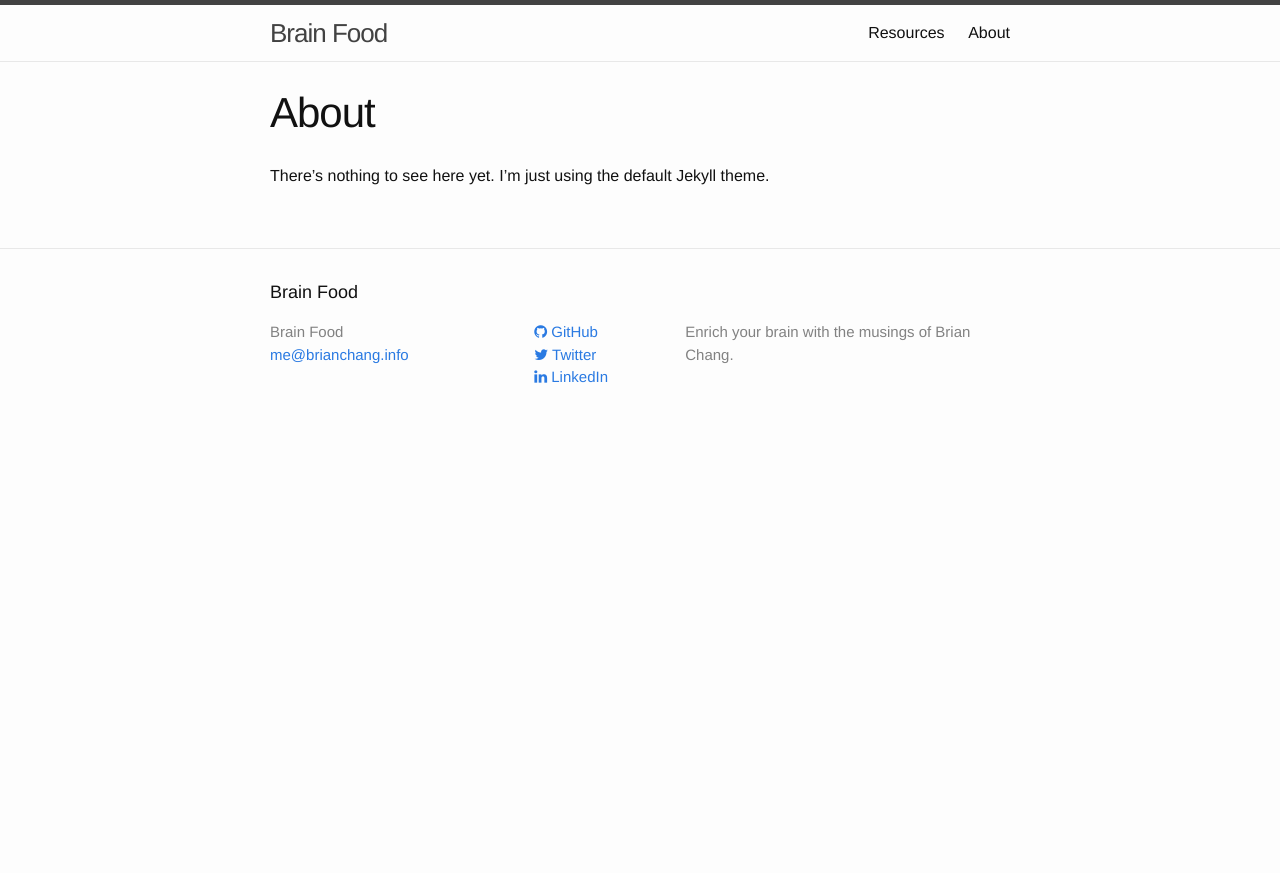
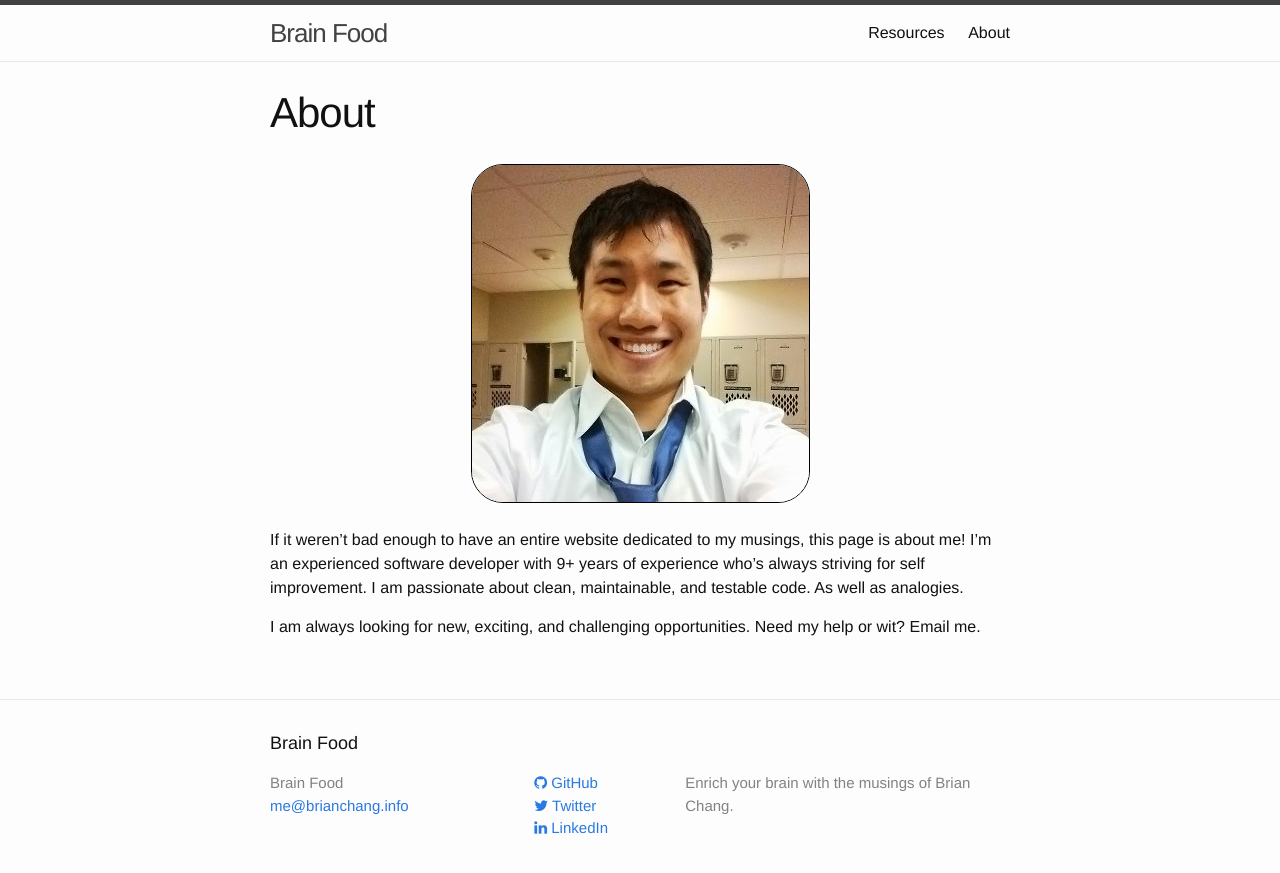
Before and after one commit to eviltoylet/eviltoylet.github.io, a Jekyll site: the page built from about/index.md, in a window 1280 px wide. Shown: the top 873 px of the page. Built offline with Jekyll 4.4.1, drawn with Linux system fonts in a browser that asks for light colours; nearby versions of some CDN libraries.

Commit message:
Add more information to the About page

```diff
--- /dev/null
+++ b/_sass/_about.scss
@@ -0,0 +1,14 @@
+$border-radius: 2em;
+
+.my-picture {
+  text-align: center;
+
+  img {
+    -webkit-border-radius: $border-radius;
+    -moz-border-radius: $border-radius;
+    border-radius: $border-radius;
+    border: black solid 1px;
+  }
+
+  margin-bottom: 25px;
+}
--- a/about/index.md
+++ b/about/index.md
@@ -3,5 +3,12 @@ layout: page
 title: About
 permalink: /about/
 ---
+<div class="my-picture">
+  <img src="/assets/me.jpg" alt="Me. In a locker room. Somewhere"/>
+</div>
 
-There's nothing to see here yet. I'm just using the default Jekyll theme.
+If it weren't bad enough to have an entire website dedicated to my musings, this page is about me! I'm an experienced
+software developer with {{ site.time | date: '%Y' | minus: 2007 }}+ years of experience who's always striving for self
+improvement. I am passionate about clean, maintainable, and testable code. As well as analogies.
+
+I am always looking for new, exciting, and challenging opportunities. Need my help or wit? Email me.
--- a/css/main.scss
+++ b/css/main.scss
@@ -47,6 +47,7 @@ $on-laptop:        800px;
 
 // Import partials from `sass_dir` (defaults to `_sass`)
 @import
+        "about",
         "base",
         "layout",
         "syntax-highlighting"
```
Also changed, not shown: assets/me.jpg (added).
